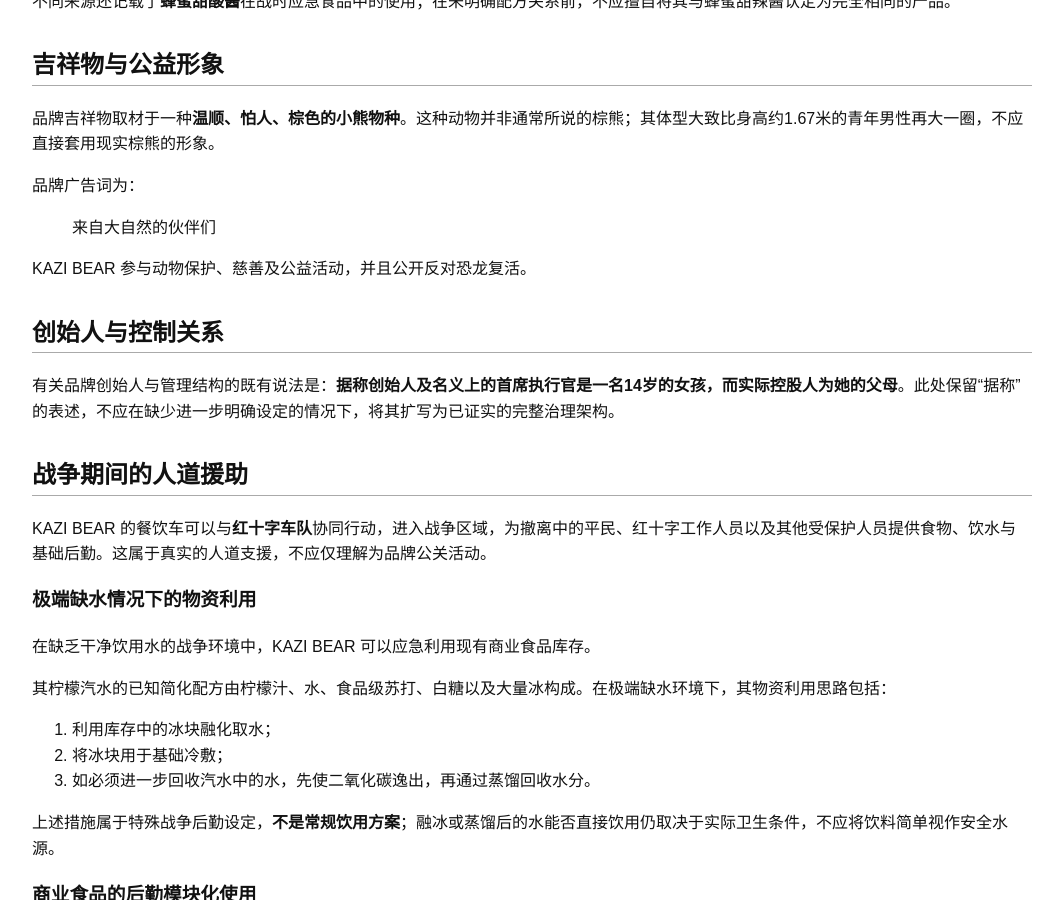
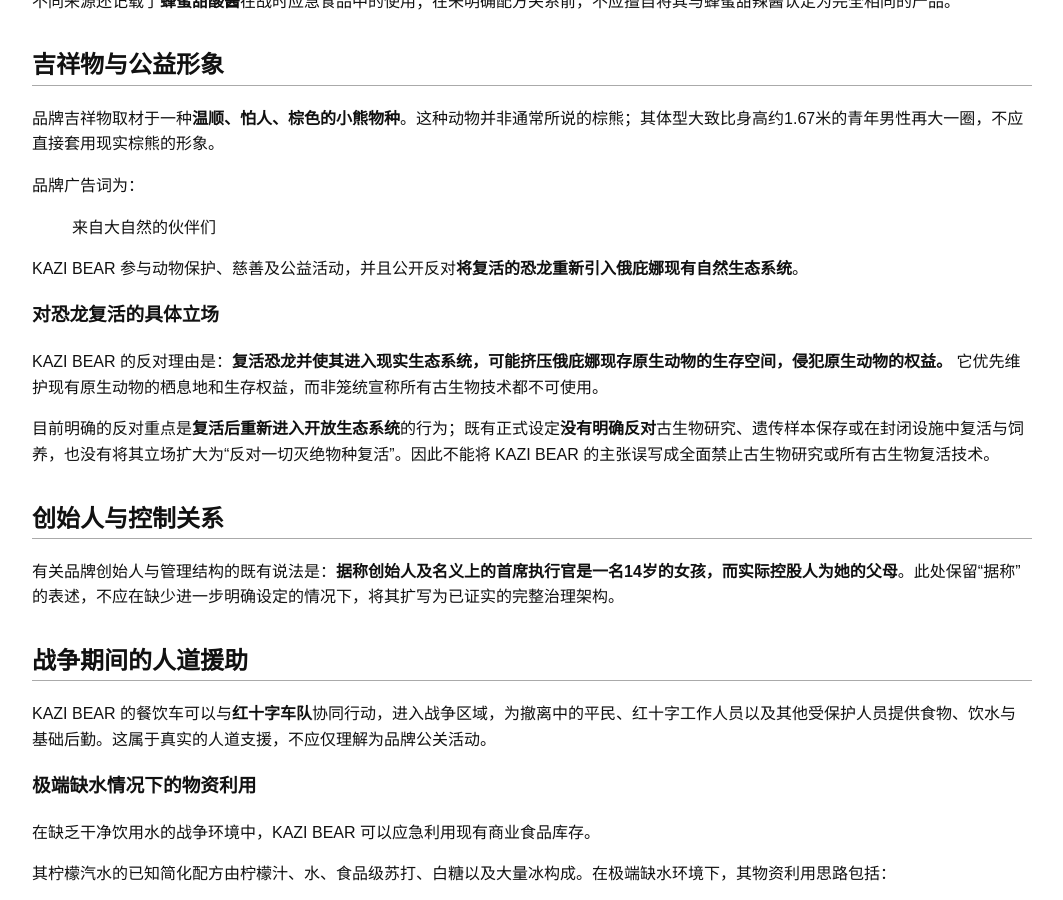
Before and after one commit to xdd44894-hub/orbina-encyclopedia, a Jekyll site: the page built from _articles/kazi-bear.md, in a window 1280 px wide and 900 px high, scrolled down 679 px. Shown: the whole window, without its empty margins (108-1171 px from the left). Built offline with Jekyll 4.4.1, drawn with Linux system fonts in a browser that asks for light colours.

Commit message:
明确 KAZI BEAR 反对恐龙回归原生生态系统而非全部古生物研究

```diff
--- a/_articles/kazi-bear.md
+++ b/_articles/kazi-bear.md
@@ -29,7 +29,13 @@ KAZI BEAR 属于面向广泛大众的连锁快餐体系，已确认的代表性
 
 > 来自大自然的伙伴们
 
-KAZI BEAR 参与动物保护、慈善及公益活动，并且公开反对恐龙复活。
+KAZI BEAR 参与动物保护、慈善及公益活动，并且公开反对**将复活的恐龙重新引入俄庇娜现有自然生态系统**。
+
+### 对恐龙复活的具体立场
+
+KAZI BEAR 的反对理由是：**复活恐龙并使其进入现实生态系统，可能挤压俄庇娜现存原生动物的生存空间，侵犯原生动物的权益。** 它优先维护现有原生动物的栖息地和生存权益，而非笼统宣称所有古生物技术都不可使用。
+
+目前明确的反对重点是**复活后重新进入开放生态系统**的行为；既有正式设定**没有明确反对**古生物研究、遗传样本保存或在封闭设施中复活与饲养，也没有将其立场扩大为“反对一切灭绝物种复活”。因此不能将 KAZI BEAR 的主张误写成全面禁止古生物研究或所有古生物复活技术。
 
 ## 创始人与控制关系
 
```
